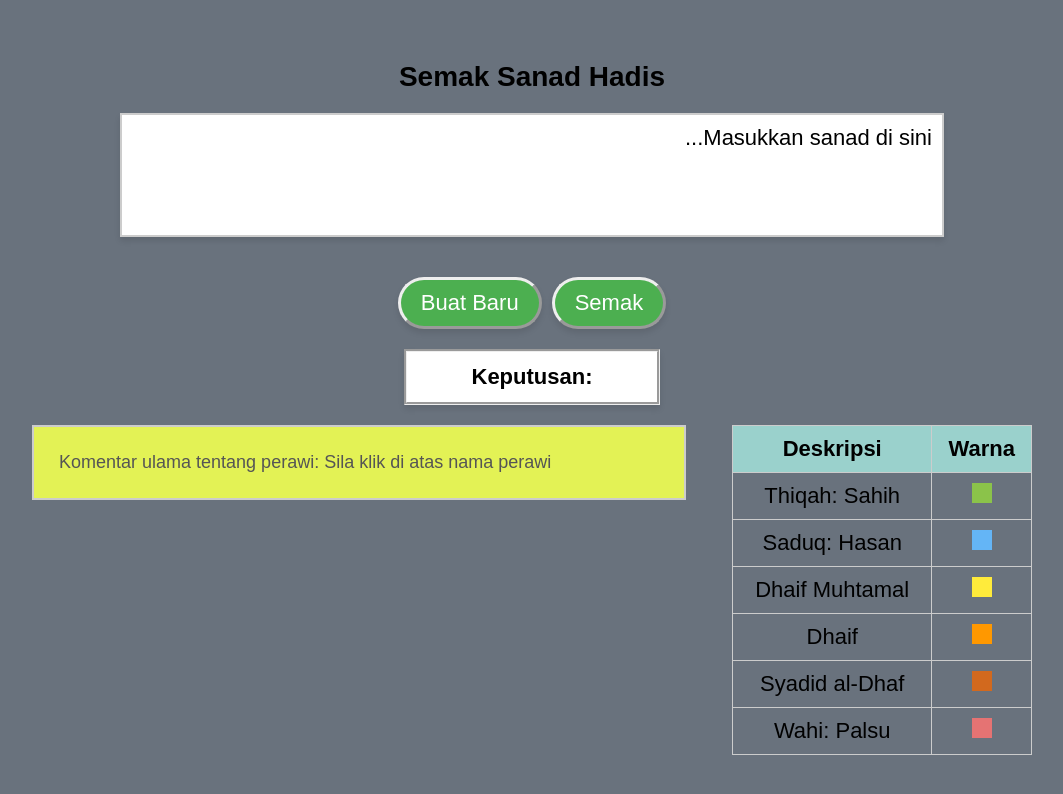
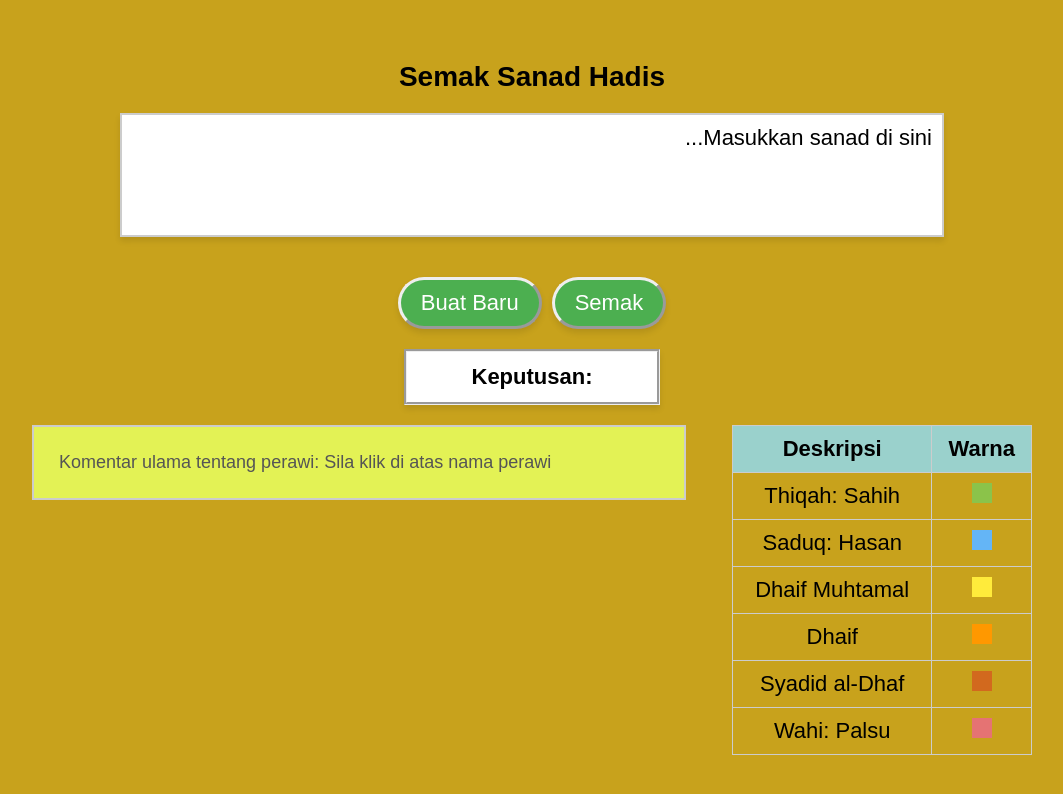
Before and after one commit to hadithgate/semak, a plain HTML site: page index.html in a window 1280 px wide. Shown: the whole page, without its empty margins (108-1171 px from the left). Drawn offline with Linux system fonts and the light colour scheme; a web font is replaced by a local one.

Commit message:
Update styles.css

```diff
--- a/styles.css
+++ b/styles.css
@@ -8,7 +8,7 @@ body {
     justify-content: center;
     align-items: center;
     height: 100vh;
-    background-color: #69727d;
+    background-color: #c8a21c;
 }
 
 .title {
```
